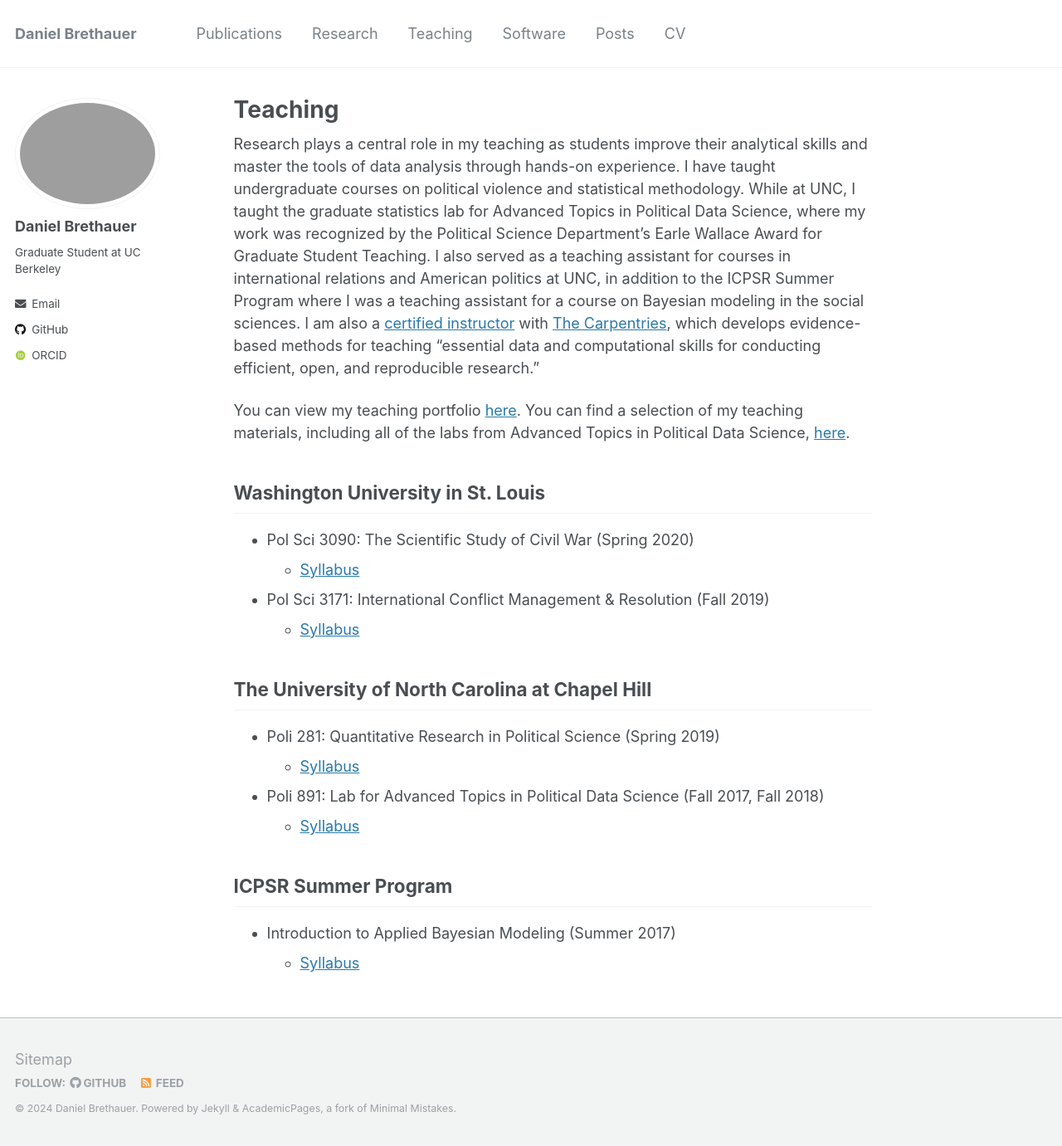
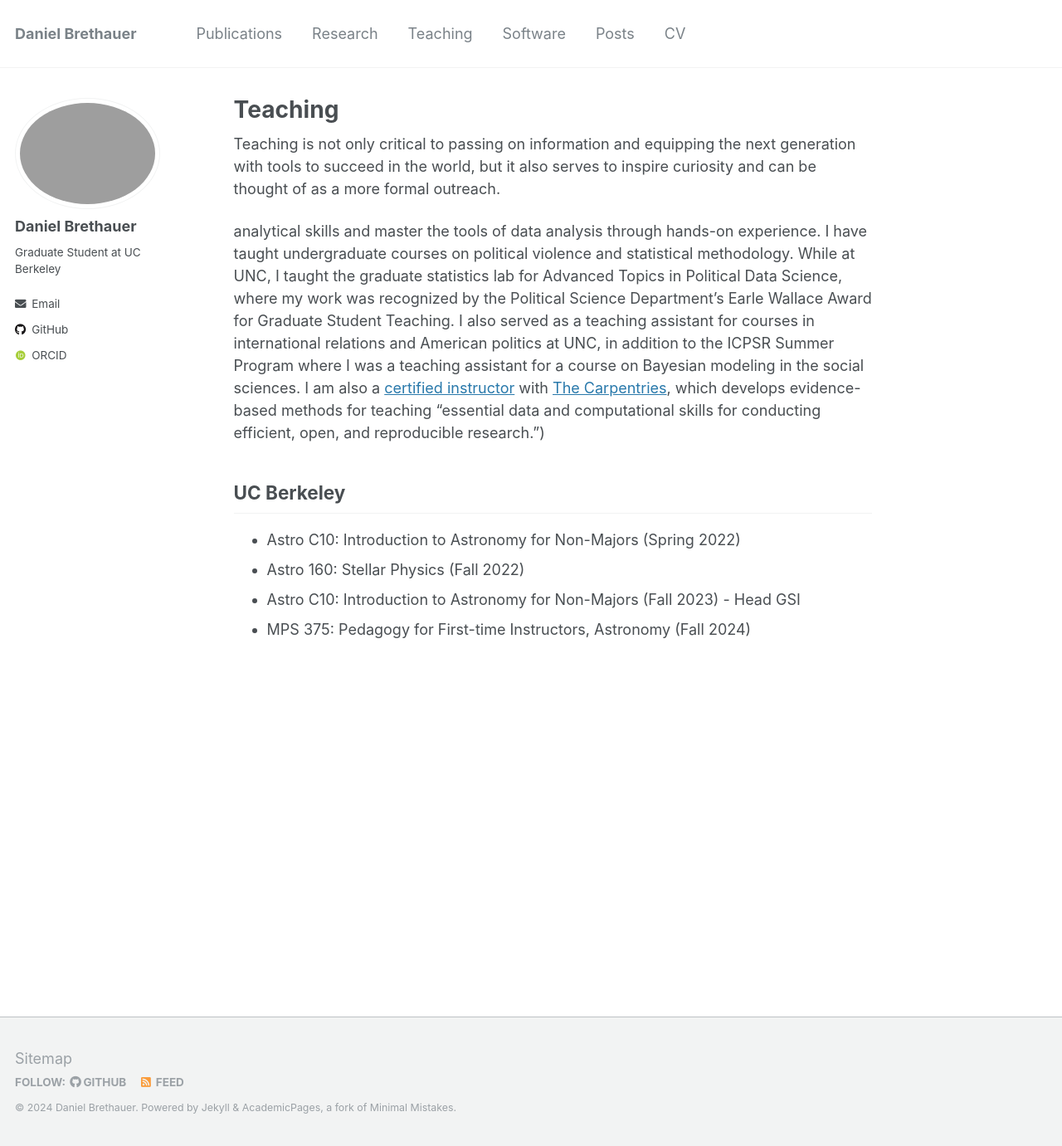
Before and after one commit to dbrethauer/dbrethauer.github.io, a Jekyll site: the page built from _pages/teaching.md, in a window 1280 px wide and 1381 px high. Shown: the whole window at 83% size. Built offline with Jekyll 4.4.1, drawn with Linux system fonts in a browser that asks for light colours; some web fonts are replaced.

Commit message:
Update teaching.md

```diff
--- a/_pages/teaching.md
+++ b/_pages/teaching.md
@@ -3,7 +3,9 @@ permalink: /teaching/
 title: "Teaching"
 ---
 
-Research plays a central role in my teaching as students improve their
+Teaching is not only critical to passing on information and equipping the next generation with tools to succeed in the world, but it also serves to inspire curiosity and can be thought of as a more formal outreach.
+
+[comment]: <> (Research plays a central role in my teaching as students improve their
 analytical skills and master the tools of data analysis through hands-on
 experience. I have taught undergraduate courses on political violence and
 statistical methodology. While at UNC, I taught the graduate statistics lab for
@@ -16,25 +18,10 @@ sciences. I am also a
 [certified instructor](https://carpentries.org/instructors/#jayrobwilliams) with
 [The Carpentries](https://carpentries.org/), which develops evidence-based
 methods for teaching "essential data and computational skills for conducting
-efficient, open, and reproducible research."
+efficient, open, and reproducible research.")
 
-
-You can view my teaching portfolio [here](/files/pdf/teaching/Portfolio.pdf).
-You can find a selection of my teaching materials, including all of the labs
-from Advanced Topics in Political Data Science, [here](/teaching-materials).
-
-## Washington University in St. Louis
-- Pol Sci 3090: The Scientific Study of Civil War (Spring 2020)
-    - [Syllabus](/files/pdf/teaching/PS 3090 Syllabus.pdf)
-- Pol Sci 3171: International Conflict Management & Resolution (Fall 2019)
-    - [Syllabus](/files/pdf/teaching/PS 3171 Syllabus.pdf)
-
-## The University of North Carolina at Chapel Hill
-- Poli 281: Quantitative Research in Political Science (Spring 2019)
-    - [Syllabus](/files/pdf/teaching/POLI 281 Syllabus.pdf)
-- Poli 891: Lab for Advanced Topics in Political Data Science (Fall 2017, Fall 2018)
-    - [Syllabus](/files/pdf/teaching/POLI 891 Syllabus.pdf)
-
-## ICPSR Summer Program
-- Introduction to Applied Bayesian Modeling (Summer 2017)
-    - [Syllabus](/files/pdf/teaching/bayes2017.pdf)
+## UC Berkeley
+- Astro C10: Introduction to Astronomy for Non-Majors (Spring 2022)
+- Astro 160: Stellar Physics (Fall 2022)
+- Astro C10: Introduction to Astronomy for Non-Majors (Fall 2023) - Head GSI
+- MPS 375: Pedagogy for First-time Instructors, Astronomy (Fall 2024)
```
